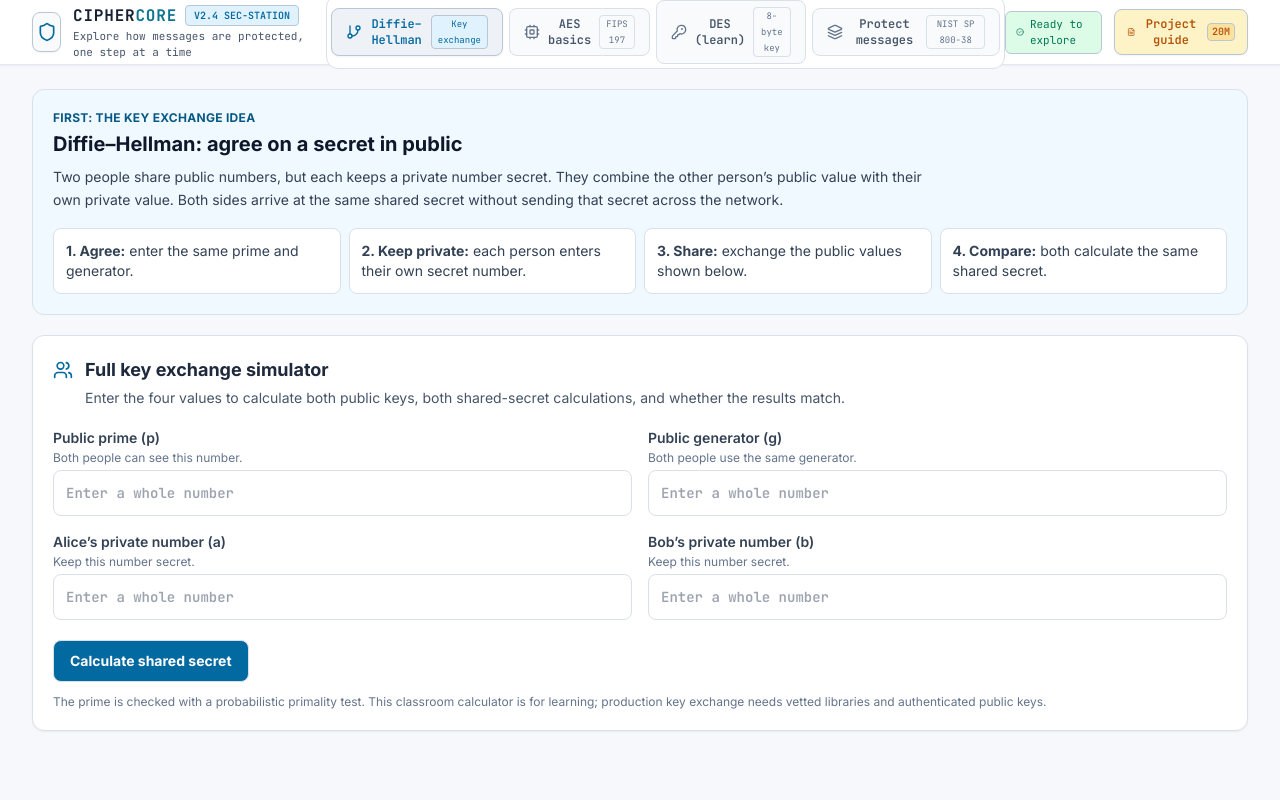
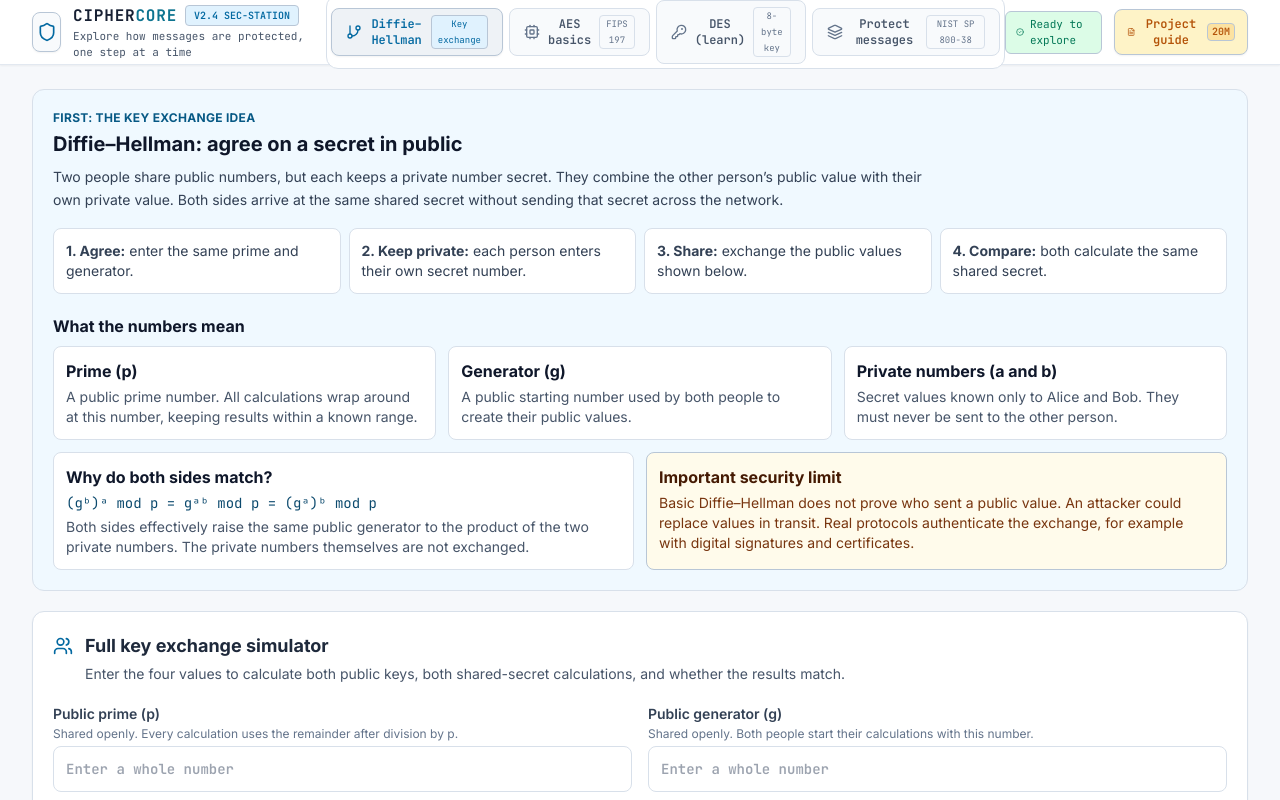
Before and after one commit to lavanyath15-crypto/Diffie_Hellman, a React (Vite) app: page / in a window 1280 px wide. Shown: the top 800 px of the page. Built offline with nearby package versions, Linux system fonts and the light colour scheme.

Commit message:
Expand Diffie-Hellman learning guide

```diff
--- a/src/components/ecc/EccVisualizer.tsx
+++ b/src/components/ecc/EccVisualizer.tsx
@@ -70,6 +70,16 @@ export const EccVisualizer: React.FC = () => {
         <li className="rounded-lg border border-sky-200 bg-white p-3"><strong>3. Share:</strong> exchange the public values shown below.</li>
         <li className="rounded-lg border border-sky-200 bg-white p-3"><strong>4. Compare:</strong> both calculate the same shared secret.</li>
       </ol>
+      <h2 className="mt-5 text-base font-bold text-slate-900">What the numbers mean</h2>
+      <div className="mt-2 grid gap-3 md:grid-cols-3">
+        <div className="rounded-lg border border-sky-200 bg-white p-3"><strong className="text-slate-900">Prime (p)</strong><p className="mt-1 text-sm text-slate-600">A public prime number. All calculations wrap around at this number, keeping results within a known range.</p></div>
+        <div className="rounded-lg border border-sky-200 bg-white p-3"><strong className="text-slate-900">Generator (g)</strong><p className="mt-1 text-sm text-slate-600">A public starting number used by both people to create their public values.</p></div>
+        <div className="rounded-lg border border-sky-200 bg-white p-3"><strong className="text-slate-900">Private numbers (a and b)</strong><p className="mt-1 text-sm text-slate-600">Secret values known only to Alice and Bob. They must never be sent to the other person.</p></div>
+      </div>
+      <div className="mt-3 grid gap-3 md:grid-cols-2">
+        <div className="rounded-lg border border-sky-200 bg-white p-3"><strong className="text-slate-900">Why do both sides match?</strong><p className="mt-1 font-mono text-sm text-sky-900">(gᵇ)ᵃ mod p = gᵃᵇ mod p = (gᵃ)ᵇ mod p</p><p className="mt-1 text-sm text-slate-600">Both sides effectively raise the same public generator to the product of the two private numbers. The private numbers themselves are not exchanged.</p></div>
+        <div className="rounded-lg border border-amber-200 bg-amber-50 p-3"><strong className="text-amber-950">Important security limit</strong><p className="mt-1 text-sm text-amber-900">Basic Diffie–Hellman does not prove who sent a public value. An attacker could replace values in transit. Real protocols authenticate the exchange, for example with digital signatures and certificates.</p></div>
+      </div>
     </section>
     <section className="rounded-xl border border-slate-200 bg-white p-5 shadow-sm">
       <div className="flex items-start gap-3"><Users className="mt-1 h-5 w-5 text-sky-700" /><div>
@@ -77,10 +87,10 @@ export const EccVisualizer: React.FC = () => {
         <p className="mt-1 text-sm text-slate-600">Enter the four values to calculate both public keys, both shared-secret calculations, and whether the results match.</p>
       </div></div>
       <div className="mt-5 grid gap-4 sm:grid-cols-2">
-        {field('Public prime (p)', 'Both people can see this number.', prime, setPrime)}
-        {field('Public generator (g)', 'Both people use the same generator.', generator, setGenerator)}
-        {field('Alice’s private number (a)', 'Keep this number secret.', alicePrivate, setAlicePrivate)}
-        {field('Bob’s private number (b)', 'Keep this number secret.', bobPrivate, setBobPrivate)}
+        {field('Public prime (p)', 'Shared openly. Every calculation uses the remainder after division by p.', prime, setPrime)}
+        {field('Public generator (g)', 'Shared openly. Both people start their calculations with this number.', generator, setGenerator)}
+        {field('Alice’s private number (a)', 'Only Alice knows this. She uses it to create her public value and shared secret.', alicePrivate, setAlicePrivate)}
+        {field('Bob’s private number (b)', 'Only Bob knows this. He uses it to create his public value and shared secret.', bobPrivate, setBobPrivate)}
       </div>
       <button onClick={calculate} className="mt-5 rounded-lg bg-sky-700 px-4 py-2.5 text-sm font-bold text-white hover:bg-sky-800">Calculate shared secret</button>
       <p className="mt-3 text-xs text-slate-500">The prime is checked with a probabilistic primality test. This classroom calculator is for learning; production key exchange needs vetted libraries and authenticated public keys.</p>
@@ -93,6 +103,7 @@ export const EccVisualizer: React.FC = () => {
         <div className="rounded-lg border border-slate-200 bg-slate-50 p-4"><p className="text-sm font-semibold text-slate-700">Bob shares this public value</p><p className="mt-1 break-all font-mono text-sm text-sky-800">{generator}^{bobPrivate} mod {prime} = {exchange.publicBob.toString()}</p></div>
       </div>
       <div className="flex flex-wrap items-center gap-3 rounded-lg border border-emerald-200 bg-emerald-50 p-4 text-emerald-900"><ShieldCheck className="h-5 w-5" /><span className="font-bold">{exchange.secretAlice === exchange.secretBob ? 'Both people calculated the same shared secret.' : 'The shared values do not match. Check the inputs.'}</span></div>
+      <p className="rounded-lg border border-slate-200 bg-slate-50 p-3 text-sm text-slate-700">An observer can see the prime, generator, and both public values. The observer does not see Alice’s or Bob’s private number. With properly chosen large parameters, working backward from a public value to its private number is computationally difficult.</p>
       <div className="grid gap-3 md:grid-cols-2">
         <div className="rounded-lg border border-slate-200 bg-white p-4"><p className="text-sm font-semibold text-slate-700">Alice calculates the shared secret</p><p className="mt-1 break-all font-mono text-sm">{exchange.publicBob.toString()}^{alicePrivate} mod {prime} = {exchange.secretAlice.toString()}</p><p className="mt-1 flex items-center gap-1 text-xs text-slate-500">Bob’s public value raised to Alice’s private number <ArrowRight className="h-3 w-3" /></p></div>
         <div className="rounded-lg border border-slate-200 bg-white p-4"><p className="text-sm font-semibold text-slate-700">Bob calculates the shared secret</p><p className="mt-1 break-all font-mono text-sm">{exchange.publicAlice.toString()}^{bobPrivate} mod {prime} = {exchange.secretBob.toString()}</p><p className="mt-1 text-xs text-slate-500">Alice’s public value raised to Bob’s private number</p></div>
```
